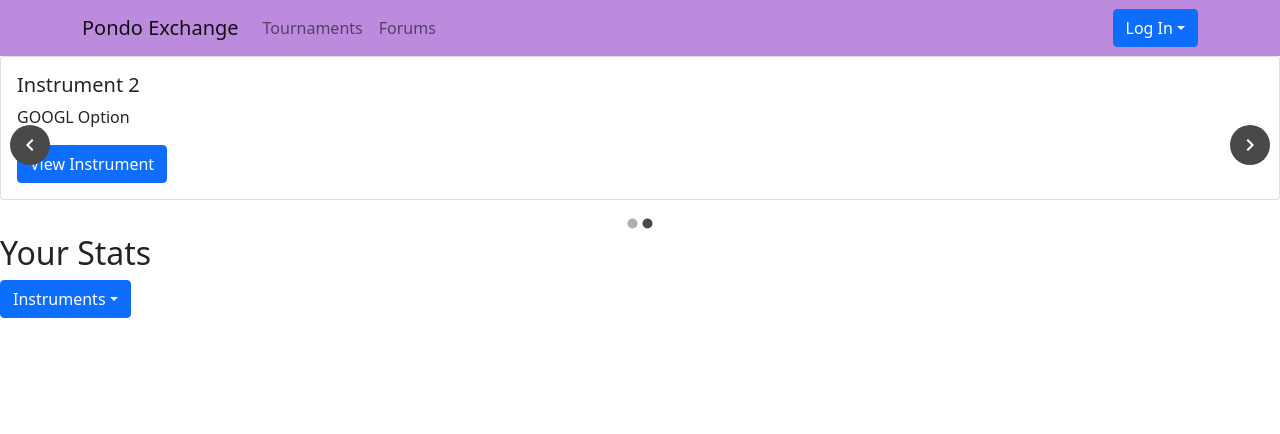
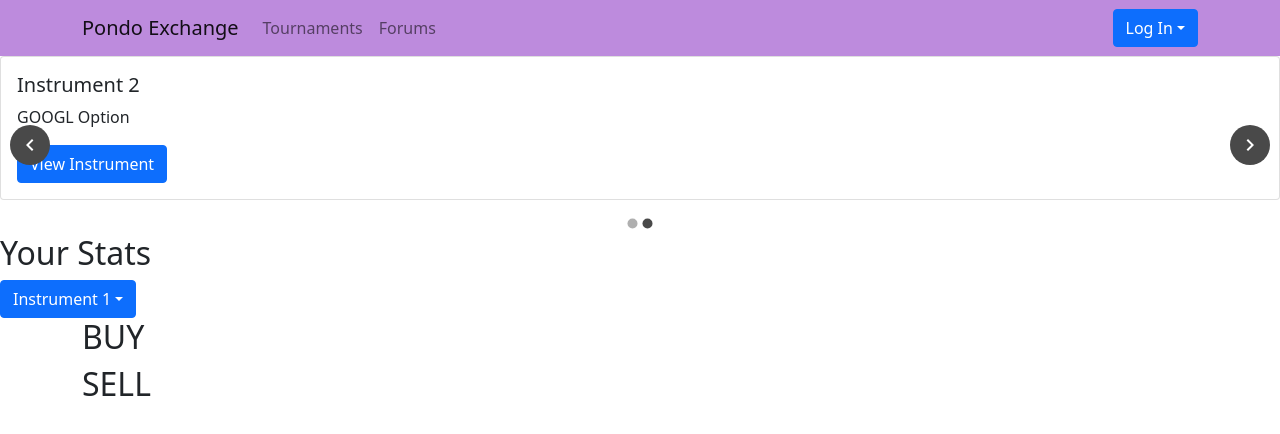
Before and after one commit to pondo-exchange/front-end, a React (Create React App) app: page /tournament-view in a window 1280 px wide. Shown: the top 434 px of the page. Built offline with nearby package versions, Linux system fonts and the light colour scheme.

Commit message:
Added previous trades to user stats section

```diff
--- a/src/pages/tournament_view/user_stats/user_stats.jsx
+++ b/src/pages/tournament_view/user_stats/user_stats.jsx
@@ -1,13 +1,13 @@
-import { Dropdown, DropdownButton } from "react-bootstrap";
+import { React, useState } from "react";
+import { Dropdown, DropdownButton, Container, Row, Col } from "react-bootstrap";
 
 function UserStats() {
-
     const instruments = [
         {
             "name": "Instrument 1",
             "position": "",
             "profit": "",
-            "recentTrades": []
+            "recentTrades": ["BUY", "SELL"]
         },
         {
             "name": "Instrument 2",
@@ -17,17 +17,46 @@ function UserStats() {
         }
     ]
 
+    const [currInstrument, setCurrInstrument] = useState(instruments[0]);
+
     return ( // TODO: Handle onClick when dropdown item is clicked
         <div>
             <h2>Your Stats</h2>
-            <DropdownButton id="dropdown-basic-button" title="Instruments">
+            <DropdownButton id="dropdown-basic-button" title={currInstrument.name}>
                 {instruments.map(
-                    (instrument) => (
-                        <Dropdown.Item>{instrument.name}</Dropdown.Item>
-                    )
+                    (instrument) => (<Dropdown.Item onClick={() => setCurrInstrument(instrument)}>{instrument.name}</Dropdown.Item>)
                 )}
             </DropdownButton>
+            <InstrumentInfo currInstrument={currInstrument} />
         </div>
+    )
+}
+
+function InstrumentInfo(props) {
+    return (
+        <Container>
+            <Row>
+                <Col>
+                    {props.currInstrument.position}
+                </Col>
+                <Col>
+                    {props.currInstrument.profit}
+                </Col>
+            </Row>
+            <Row>
+                <Col>
+                    {props.currInstrument.recentTrades.map(
+                        (trade) => (<Trade trade={trade} />)
+                    )}
+                </Col>
+            </Row>
+        </Container>
+    )
+}
+
+function Trade(props) {
+    return (
+        <h2>{props.trade}</h2>
     )
 }
 
```
Also changed, not shown: 1 other file (tests, documents, lock files or other folders).
